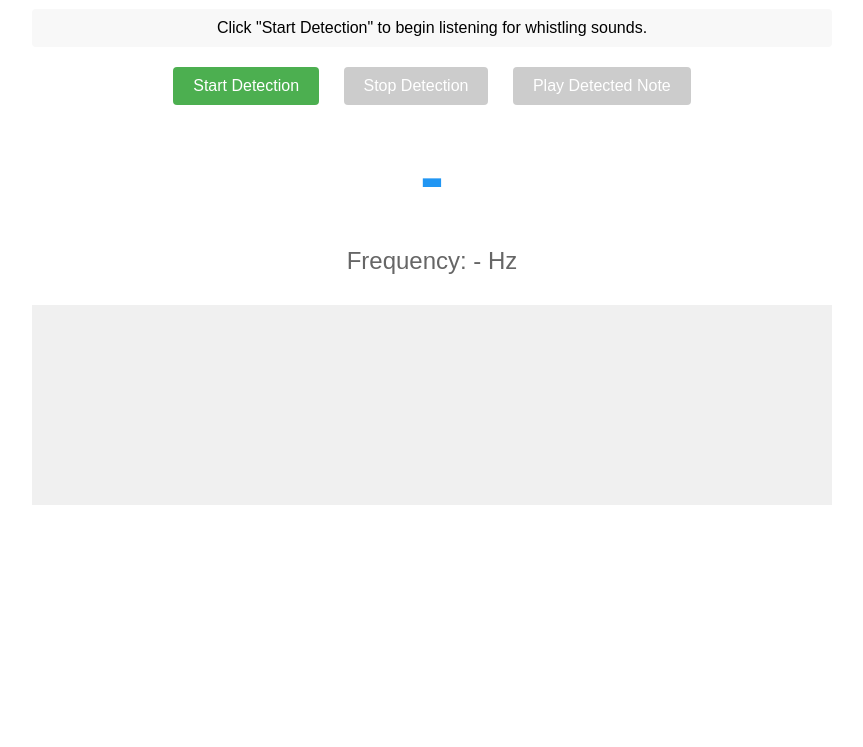
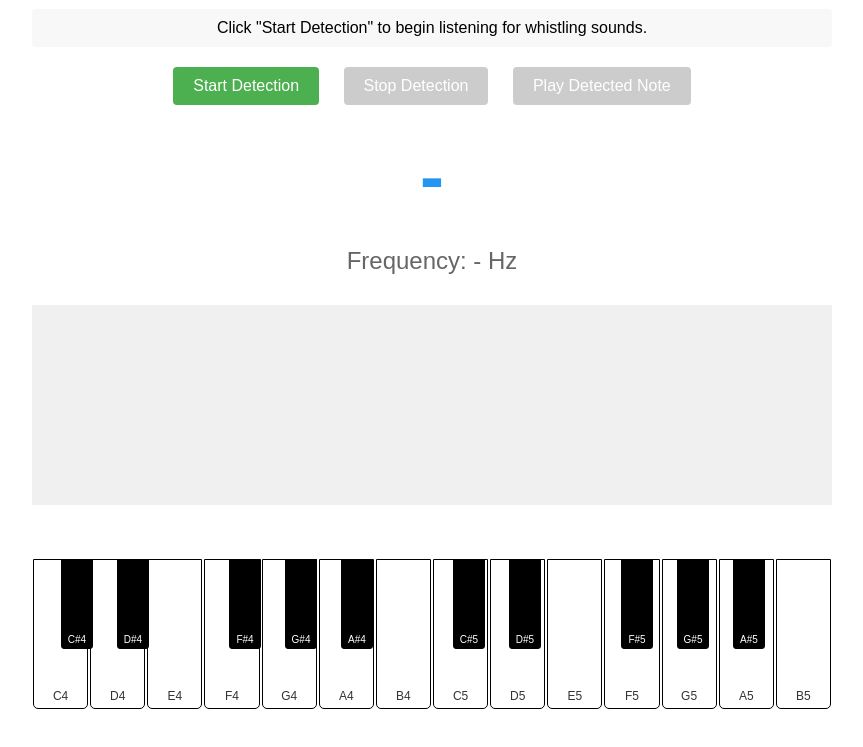
Before and after one commit to lucernae/music-helper, a website: page index.html in a window 1280 px wide. Shown: the part 99-846 px from the top of the page, without its empty margins (208-1071 px from the left). Before the commit the page ends 800 px from the top, so only its background shows below. Drawn offline with Linux system fonts and the light colour scheme.

Commit message:
add piano visualizer

```diff
--- a/app.js
+++ b/app.js
@@ -14,6 +14,7 @@ let isDetecting = false;
 let detectedFrequency = 0;
 let detectedNote = '-';
 let oscillator = null;
+let previousHighlightedKey = null;
 
 // DOM elements
 const startButton = document.getElementById('startButton');
@@ -24,6 +25,7 @@ const frequencyDisplay = document.getElementById('frequencyDisplay');
 const statusElement = document.getElementById('status');
 const visualizer = document.getElementById('visualizer');
 const visualizerContext = visualizer.getContext('2d');
+const pianoKeys = document.getElementById('pianoKeys');
 
 // Set up event listeners
 startButton.addEventListener('click', startDetection);
@@ -40,6 +42,12 @@ function setupCanvas() {
 function init() {
     setupCanvas();
     window.addEventListener('resize', setupCanvas);
+
+    // Make sure no piano keys are highlighted at startup
+    if (previousHighlightedKey) {
+        previousHighlightedKey.classList.remove('highlighted');
+        previousHighlightedKey = null;
+    }
 }
 
 // Start the detection process
@@ -89,6 +97,12 @@ function stopDetection() {
         audioContext = null;
     }
 
+    // Clear any highlighted piano key
+    if (previousHighlightedKey) {
+        previousHighlightedKey.classList.remove('highlighted');
+        previousHighlightedKey = null;
+    }
+
     isDetecting = false;
     startButton.disabled = false;
     stopButton.disabled = true;
@@ -118,6 +132,9 @@ function detectPitch(dataArray, bufferLength) {
         noteDisplay.textContent = detectedNote;
         frequencyDisplay.textContent = `Frequency: ${detectedFrequency.toFixed(2)} Hz`;
         playButton.disabled = false;
+
+        // Highlight the detected note on the piano
+        highlightPianoKey(detectedNote);
     }
 
     // Continue detection loop
@@ -194,6 +211,23 @@ function playDetectedNote() {
     }, 1000);
 }
 
+// Highlight the detected note on the piano
+function highlightPianoKey(note) {
+    // Remove previous highlight
+    if (previousHighlightedKey) {
+        previousHighlightedKey.classList.remove('highlighted');
+    }
+
+    // Find the key with the matching note
+    if (note && note !== '-') {
+        const key = pianoKeys.querySelector(`[data-note="${note}"]`);
+        if (key) {
+            key.classList.add('highlighted');
+            previousHighlightedKey = key;
+        }
+    }
+}
+
 // Draw the audio visualization
 function drawVisualization(dataArray, bufferLength) {
     // Clear the canvas
--- a/index.html
+++ b/index.html
@@ -61,6 +61,56 @@
             background-color: #f0f0f0;
             margin: 20px 0;
         }
+        /* Piano keyboard styles */
+        .piano-container {
+            position: relative;
+            width: 100%;
+            height: 150px;
+            margin: 30px auto;
+            overflow: hidden;
+        }
+        .piano-keys {
+            display: flex;
+            width: 100%;
+            height: 100%;
+        }
+        .piano-key {
+            flex: 1;
+            position: relative;
+            border: 1px solid #000;
+            background-color: white;
+            border-radius: 0 0 5px 5px;
+            margin: 0 1px;
+            box-sizing: border-box;
+        }
+        .piano-key.black {
+            position: absolute;
+            background-color: black;
+            width: 4%;
+            height: 60%;
+            z-index: 1;
+            border-radius: 0 0 3px 3px;
+        }
+        .piano-key.highlighted {
+            background-color: #2196F3;
+        }
+        .piano-key.black.highlighted {
+            background-color: #64B5F6;
+        }
+        .piano-key .note-name {
+            position: absolute;
+            bottom: 5px;
+            left: 0;
+            right: 0;
+            text-align: center;
+            font-size: 12px;
+            color: #333;
+        }
+        .piano-key.black .note-name {
+            color: white;
+            bottom: 3px;
+            font-size: 10px;
+        }
     </style>
 </head>
 <body>
@@ -81,6 +131,38 @@
         <div class="frequency-display" id="frequencyDisplay">Frequency: - Hz</div>
 
         <canvas id="visualizer"></canvas>
+
+        <div class="piano-container">
+            <div class="piano-keys" id="pianoKeys">
+                <!-- White keys for C4 to B5 -->
+                <div class="piano-key" data-note="C4"><span class="note-name">C4</span></div>
+                <div class="piano-key" data-note="D4"><span class="note-name">D4</span></div>
+                <div class="piano-key" data-note="E4"><span class="note-name">E4</span></div>
+                <div class="piano-key" data-note="F4"><span class="note-name">F4</span></div>
+                <div class="piano-key" data-note="G4"><span class="note-name">G4</span></div>
+                <div class="piano-key" data-note="A4"><span class="note-name">A4</span></div>
+                <div class="piano-key" data-note="B4"><span class="note-name">B4</span></div>
+                <div class="piano-key" data-note="C5"><span class="note-name">C5</span></div>
+                <div class="piano-key" data-note="D5"><span class="note-name">D5</span></div>
+                <div class="piano-key" data-note="E5"><span class="note-name">E5</span></div>
+                <div class="piano-key" data-note="F5"><span class="note-name">F5</span></div>
+                <div class="piano-key" data-note="G5"><span class="note-name">G5</span></div>
+                <div class="piano-key" data-note="A5"><span class="note-name">A5</span></div>
+                <div class="piano-key" data-note="B5"><span class="note-name">B5</span></div>
+
+                <!-- Black keys for C4 to B5 -->
+                <div class="piano-key black" data-note="C#4" style="left: 3.5%;"><span class="note-name">C#4</span></div>
+                <div class="piano-key black" data-note="D#4" style="left: 10.5%;"><span class="note-name">D#4</span></div>
+                <div class="piano-key black" data-note="F#4" style="left: 24.5%;"><span class="note-name">F#4</span></div>
+                <div class="piano-key black" data-note="G#4" style="left: 31.5%;"><span class="note-name">G#4</span></div>
+                <div class="piano-key black" data-note="A#4" style="left: 38.5%;"><span class="note-name">A#4</span></div>
+                <div class="piano-key black" data-note="C#5" style="left: 52.5%;"><span class="note-name">C#5</span></div>
+                <div class="piano-key black" data-note="D#5" style="left: 59.5%;"><span class="note-name">D#5</span></div>
+                <div class="piano-key black" data-note="F#5" style="left: 73.5%;"><span class="note-name">F#5</span></div>
+                <div class="piano-key black" data-note="G#5" style="left: 80.5%;"><span class="note-name">G#5</span></div>
+                <div class="piano-key black" data-note="A#5" style="left: 87.5%;"><span class="note-name">A#5</span></div>
+            </div>
+        </div>
     </div>
 
     <script src="app.js"></script>
```
